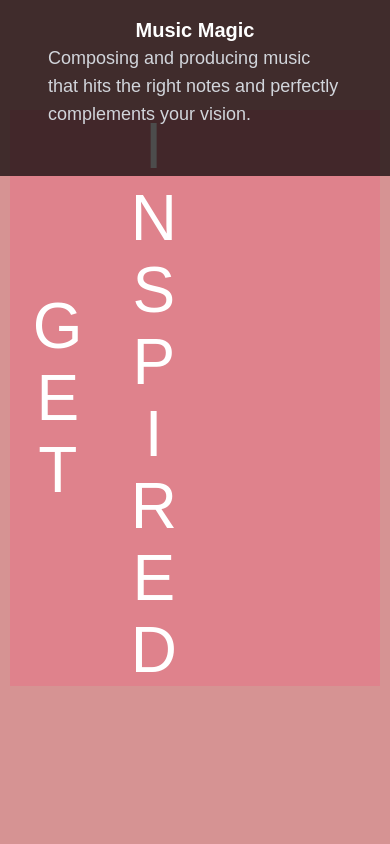
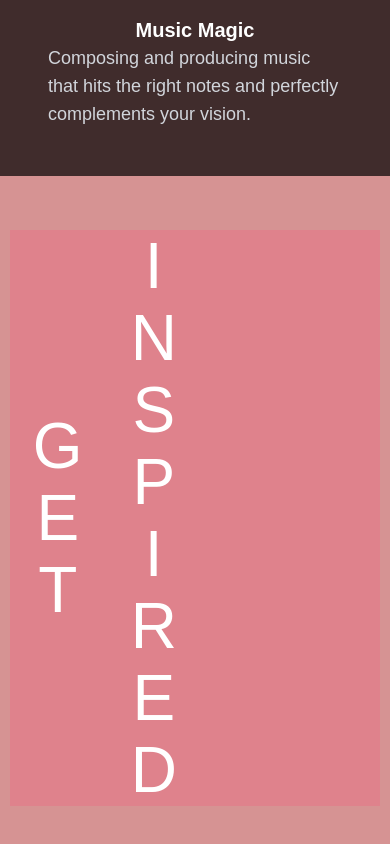
Before and after one commit to locojet/portafolio-vue, a Vue app: page / in a window 390 px wide. Shown: the part 4030-4874 px from the top of the page. Built offline with nearby package versions, Linux system fonts and the light colour scheme; a web font is replaced by a local one.

Commit message:
Automatisiertes Update

```diff
--- a/src/components/Mevideo.vue
+++ b/src/components/Mevideo.vue
@@ -112,7 +112,7 @@ background-color: rgba(0, 0, 0, 0.5); /* Rosa seno transparente */
 
 .inspiration{
   font-size: 4rem;
-margin-top: 70rem;
+margin-top: 85rem;
 text-align: center;
 text-transform: uppercase;
 background-color: rgba(232, 115, 134, 0.5); /* Rosa seno transparente */
@@ -206,7 +206,7 @@ width: 95%;
     background: radial-gradient(circle, transparent, rgba(0, 0, 0, 1) 100%);
   }
   .parent-element {
-    height: 700vh; /* Ajusta la altura para móviles */
+    height: 630vh; /* Ajusta la altura para móviles */
     margin-top: -50rem;
   }
 
```
Also changed, not shown: 2 other files (tests, documents, lock files or other folders).
